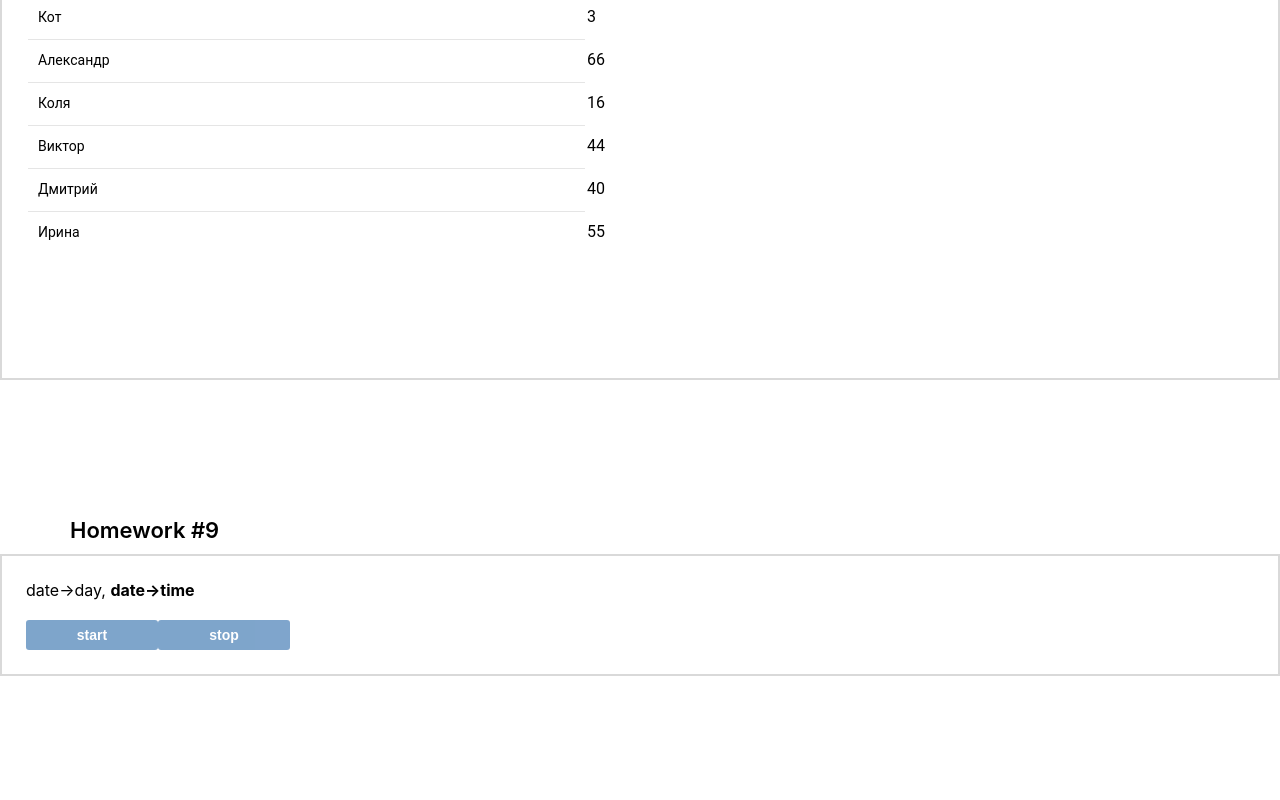
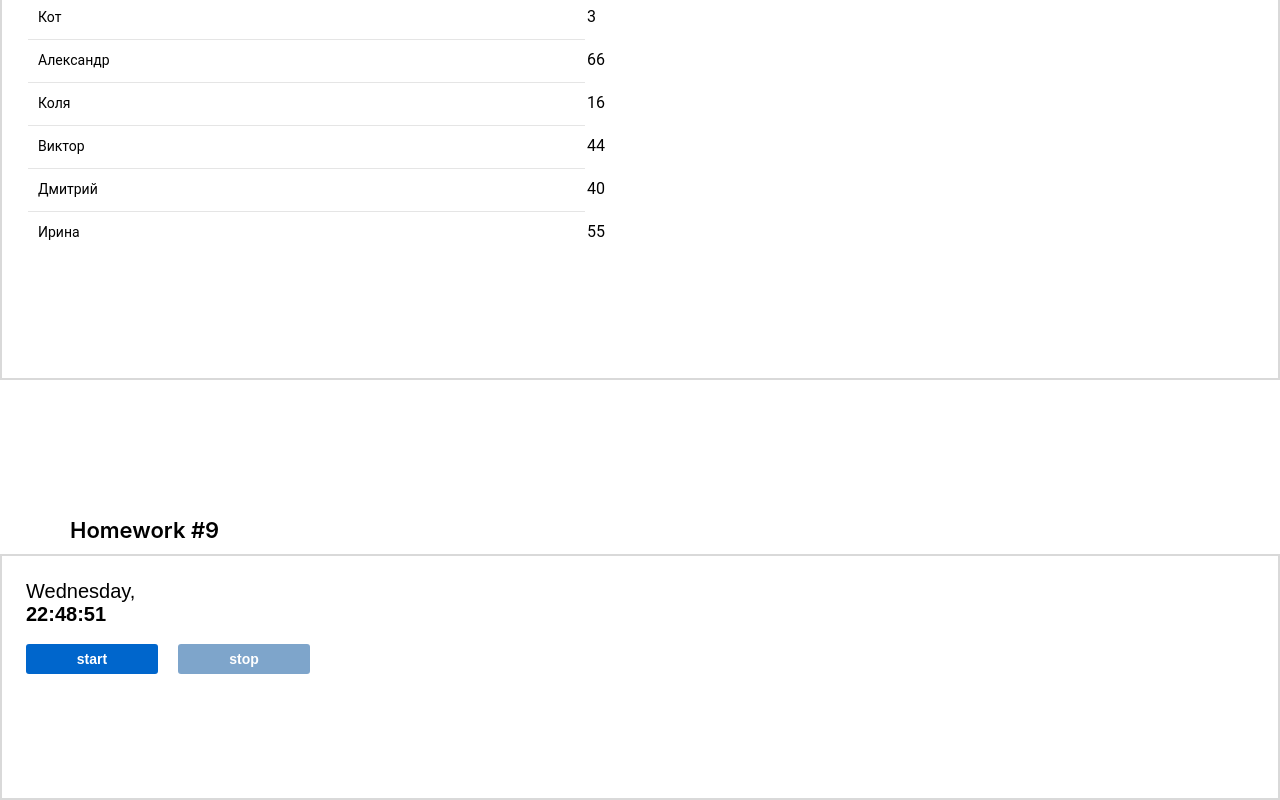
Before and after one commit to SilinDjon/hws2-master, a React (Create React App) app: page /#/junior in a window 1280 px wide. Shown: the part 1041-1841 px from the top of the page. Before the commit the page ends 1717 px from the top, so only its background shows below. Built offline with nearby package versions, Linux system fonts and the light colour scheme.

Commit message:
commit - hw9

```diff
--- a/src/s2-homeworks/hw09/Clock.module.css
+++ b/src/s2-homeworks/hw09/Clock.module.css
@@ -1,14 +1,37 @@
 .buttonsContainer {
+    display: flex;
+    gap: 20px;
+    padding-top: 10px;
+}
+.button {
+    margin: 5px;
 }
 
 .clock {
+    font-family: 'Maven Pro', sans-serif;
+    font-size: 20px;
+    margin: 0 0 100px 0;
 }
 
 .watch {
+    max-width: 174px;
+    max-height: 24px;
 }
 
 .watch strong {
+    font-weight: bold;
+    font-size: 20px;
 }
 
 .more {
+    display: flex;
+    flex-direction: row-reverse;
+    justify-content: start;
+    transition: 1s;
+    margin: 0 0 10px 0;
+    font-style: normal;
+    font-weight: 400;
+    font-size: 16px;
+    line-height: 20px;
+    color: rgba(0, 0, 0, 0.5);
 }
--- a/src/s2-homeworks/hw09/Clock.tsx
+++ b/src/s2-homeworks/hw09/Clock.tsx
@@ -8,31 +8,56 @@ function Clock() {
     // for autotests // не менять // можно подсунуть в локалСторэдж нужную дату, чтоб увидеть как она отображается
     const [date, setDate] = useState<Date>(new Date(restoreState('hw9-date', Date.now())))
     const [show, setShow] = useState<boolean>(false)
+    const [disabled, setDisabled] = useState<boolean>(false)
+
 
     const start = () => {
         // пишут студенты // запустить часы (должно отображаться реальное время, а не +1)
         // сохранить ид таймера (https://learn.javascript.ru/settimeout-setinterval#setinterval)
-
+        const timerUpdate = setInterval(() => setDate(new Date()), 1000)
+        setTimerId(+timerUpdate)
+        setDisabled(!disabled)
     }
 
     const stop = () => {
         // пишут студенты // поставить часы на паузу, обнулить ид таймера (timerId <- undefined)
-
+        clearInterval(timerId);
+        setDisabled(!disabled)
     }
 
     const onMouseEnter = () => { // пишут студенты // показать дату если наведена мышка
-
+        setShow(true)
     }
     const onMouseLeave = () => { // пишут студенты // спрятать дату если мышка не наведена
-
+        setShow(false)
     }
 
-    const stringTime = 'date->time' || <br/> // часы24:минуты:секунды (01:02:03)/(23:02:03)/(24:00:00)/(00:00:01) // пишут студенты
-    const stringDate = 'date->date' || <br/> // день.месяц.год (01.02.2022) // пишут студенты, варианты 01.02.0123/01.02.-123/01.02.12345 не рассматриваем
+    const getTime = new Intl.DateTimeFormat("ru", {
+        hour: "numeric",
+        minute: "numeric",
+        second: "numeric"
+    });
+
+    const getDate = new Intl.DateTimeFormat("en-US", {
+        year: "numeric",
+        month: "numeric",
+        day: "numeric"
+    });
+
+    const getWeekday = new Intl.DateTimeFormat("en-US", {
+        weekday: "long"
+    });
+    const getMonth = new Intl.DateTimeFormat("en-US", {
+        month: "long"
+    });
+
+
+    const stringTime = getTime.format(date) || <br/> // часы24:минуты:секунды (01:02:03)/(23:02:03)/(24:00:00)/(00:00:01) // пишут студенты
+    const stringDate = getDate.format(date) || <br/> // день.месяц.год (01.02.2022) // пишут студенты, варианты 01.02.0123/01.02.-123/01.02.12345 не рассматриваем
 
     // день недели на английском, месяц на английском (https://learn.javascript.ru/intl#intl-datetimeformat)
-    const stringDay = 'date->day' || <br/> // пишут студенты
-    const stringMonth = 'date->month' || <br/> // пишут студенты
+    const stringDay = getWeekday.format(date) || <br/> // пишут студенты
+    const stringMonth = getMonth.format(date) || <br/> // пишут студенты
 
     return (
         <div className={s.clock}>
@@ -66,14 +91,14 @@ function Clock() {
             <div className={s.buttonsContainer}>
                 <SuperButton
                     id={'hw9-button-start'}
-                    disabled={true} // пишут студенты // задизэйблить если таймер запущен
+                    disabled={disabled} // пишут студенты // задизэйблить если таймер запущен
                     onClick={start}
                 >
                     start
                 </SuperButton>
                 <SuperButton
                     id={'hw9-button-stop'}
-                    disabled={true} // пишут студенты // задизэйблить если таймер не запущен
+                    disabled={!disabled} // пишут студенты // задизэйблить если таймер не запущен
                     onClick={stop}
                 >
                     stop
```
